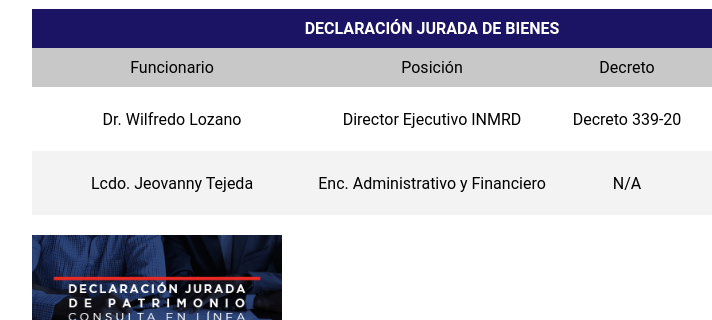
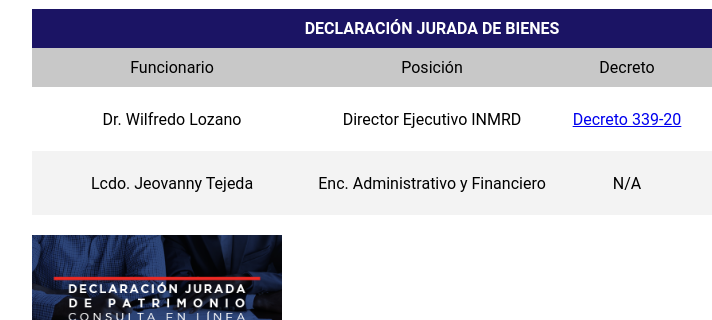
Before and after one commit to rhachez/djurada2, a plain HTML site: page index.html in a window 1280 px wide. Shown: the part 110-430 px from the top of the page, 208-920 px from the left. Drawn offline with Linux system fonts and the light colour scheme.

Commit message:
Update index.html
changes2

```diff
--- a/index.html
+++ b/index.html
@@ -28,7 +28,7 @@
             <div class="row2">
                 <p>Dr. Wilfredo Lozano</p>
                 <p>Director Ejecutivo INMRD</p>
-                <p>Decreto 339-20</p>
+                <a href="https://www.inm.gob.do/transparencia/index.php/base-legal/decretos?download=1069:decreto-339-20-designacion-dr-wilfredo-lozano-director-ejecutivo-del-instituto-nacional-de-migracion" target="_blank"><p>Decreto 339-20</p></a>
                 <a href="https://www.inm.gob.do/transparencia/index.php/base-legal/decretos?download=1069:decreto-339-20-designacion-dr-wilfredo-lozano-director-ejecutivo-del-instituto-nacional-de-migracion" target="_blank"><img src="./assets/pdflogo.png"></a>
             </div>
             <div class="row3">
```
